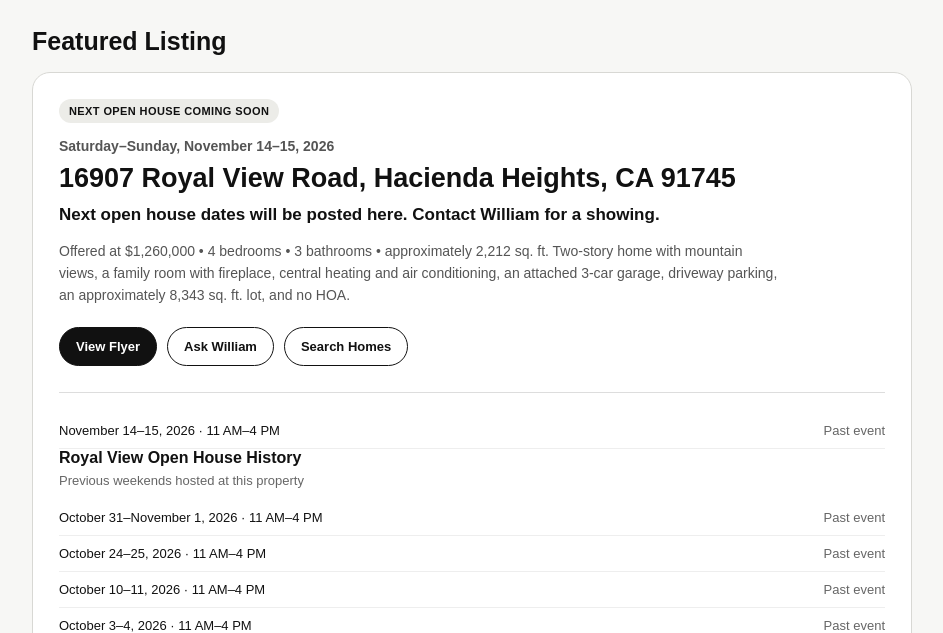
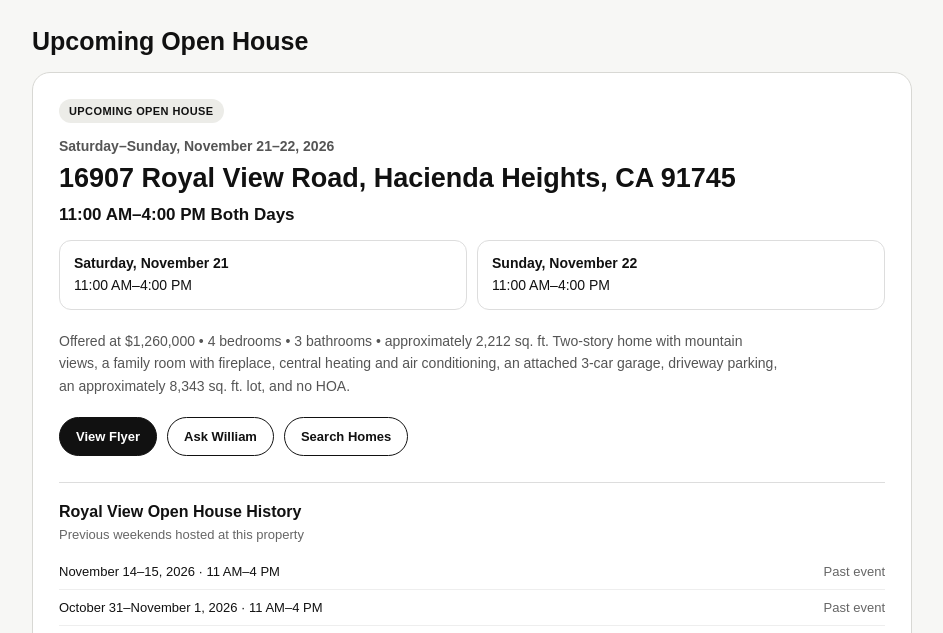
Before and after one commit to willchenrealty/willchenrealty.github.io, a plain HTML site: page open-house.html in a window 1280 px wide. Shown: the part 163-796 px from the top of the page, without its empty margins (168-1111 px from the left). Drawn offline with Linux system fonts and the light colour scheme.

Commit message:
Add files via upload

```diff
--- a/open-house.html
+++ b/open-house.html
@@ -268,12 +268,12 @@
       <h2 class="section-title" id="featuredHeading">Upcoming Open House</h2>
       <article class="event-card" id="featuredEvent">
         <span class="status" id="featuredStatus">UPCOMING OPEN HOUSE</span>
-        <div class="event-date" id="featuredDate">Saturday–Sunday, November 14–15, 2026</div>
+        <div class="event-date" id="featuredDate">Saturday–Sunday, November 21–22, 2026</div>
         <h2>16907 Royal View Road, Hacienda Heights, CA 91745</h2>
         <div class="event-time" id="featuredTime">11:00 AM–4:00 PM Both Days</div>
         <div class="schedule" id="featuredSchedule">
-          <div class="schedule-item"><strong>Saturday, November 14</strong>11:00 AM–4:00 PM</div>
-          <div class="schedule-item"><strong>Sunday, November 15</strong>11:00 AM–4:00 PM</div>
+          <div class="schedule-item"><strong>Saturday, November 21</strong>11:00 AM–4:00 PM</div>
+          <div class="schedule-item"><strong>Sunday, November 22</strong>11:00 AM–4:00 PM</div>
         </div>
         <p class="property-details">
           Offered at $1,260,000 • 4 bedrooms • 3 bathrooms • approximately 2,212 sq. ft.
@@ -288,6 +288,7 @@
         <div class="royal-history">
           <h3>Royal View Open House History</h3>
           <p class="history-note">Previous weekends hosted at this property</p>
+          <div class="history-row"><span>November 14–15, 2026 · 11 AM–4 PM</span><span>Past event</span></div>
           <div class="history-row"><span>October 31–November 1, 2026 · 11 AM–4 PM</span><span>Past event</span></div>
           <div class="history-row"><span>October 24–25, 2026 · 11 AM–4 PM</span><span>Past event</span></div>
           <div class="history-row"><span>October 10–11, 2026 · 11 AM–4 PM</span><span>Past event</span></div>
@@ -391,8 +392,8 @@
       const dateKey = new Intl.DateTimeFormat('en-CA', {
         timeZone: 'America/Los_Angeles', year: 'numeric', month: '2-digit', day: '2-digit'
       }).format(now);
-      const startDate = '2026-11-14';
-      const endDate = '2026-11-15';
+      const startDate = '2026-11-21';
+      const endDate = '2026-11-22';
       const card = document.getElementById('featuredEvent');
       const status = document.getElementById('featuredStatus');
       const heading = document.getElementById('featuredHeading');
@@ -407,7 +408,8 @@
         heading.textContent = 'Featured Listing';
         status.textContent = 'NEXT OPEN HOUSE COMING SOON';
         document.getElementById('featuredTime').textContent = 'Next open house dates will be posted here. Contact William for a showing.';
-        document.querySelector('.royal-history').insertAdjacentHTML('afterbegin', '<div class="history-row"><span>November 14–15, 2026 · 11 AM–4 PM</span><span>Past event</span></div>');
+        document.getElementById('featuredDate').textContent = '16907 Royal View Road · Hacienda Heights';
+        document.querySelector('.royal-history').insertAdjacentHTML('afterbegin', '<div class="history-row"><span>November 21–22, 2026 · 11 AM–4 PM</span><span>Past event</span></div>');
         document.getElementById('featuredSchedule').classList.add('hidden');
       }
     }
```
